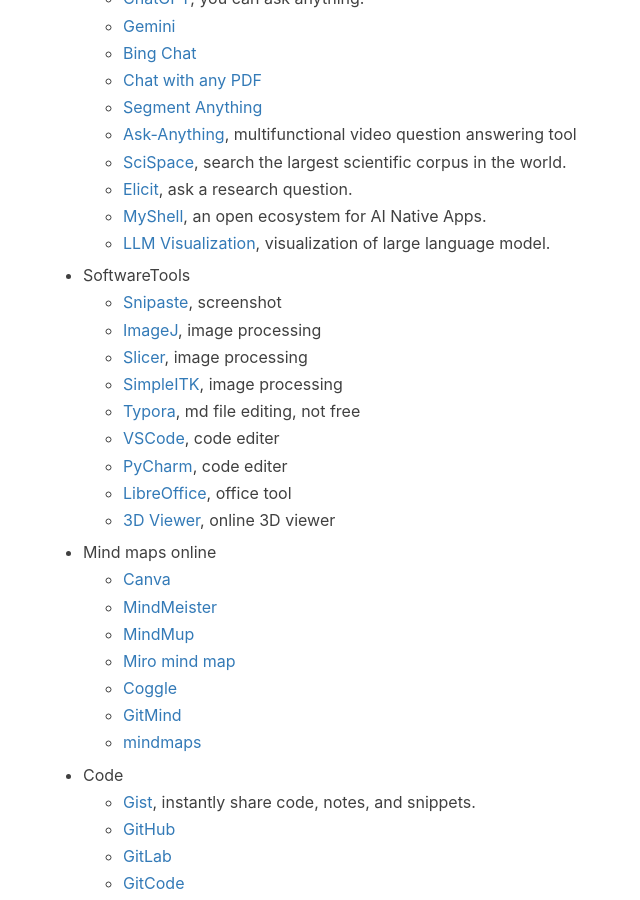
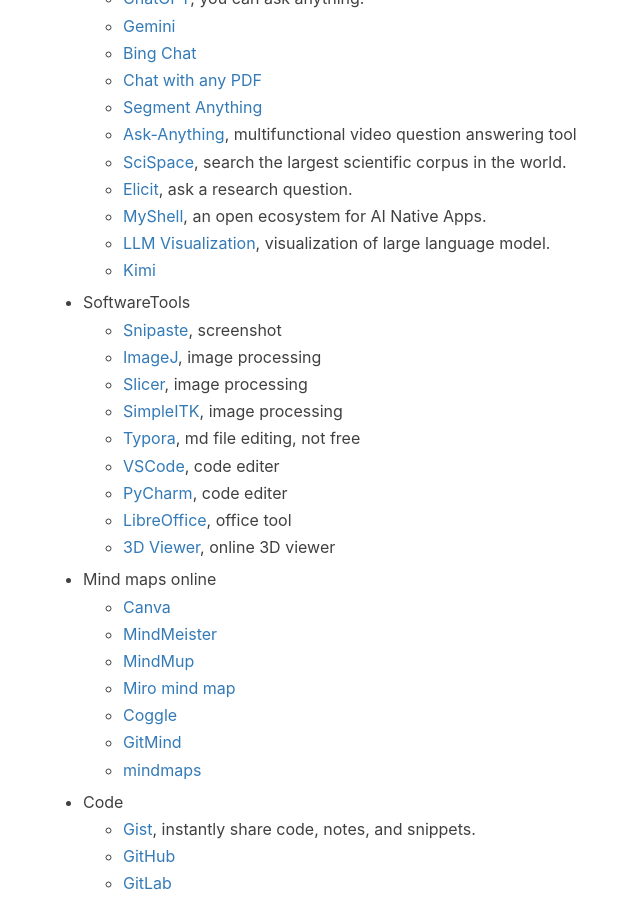
Before and after one commit to jizhang02/jizhang02.github.io, a Jekyll site: the page built from _posts/2022-09-20-productivity.markdown, in a window 1280 px wide and 900 px high, scrolled down 3470 px. Shown: the whole window, without its empty margins (222-862 px from the left). Built offline with Jekyll 4.4.1, drawn with Linux system fonts in a browser that asks for light colours; nearby versions of some CDN libraries; a script that is not in the unit is left out; comment, search, counter and statistics services are not loaded.

Commit message:
Update 2022-09-20-productivity.markdown

```diff
--- a/_posts/2022-09-20-productivity.markdown
+++ b/_posts/2022-09-20-productivity.markdown
@@ -136,6 +136,7 @@
     * [Elicit](https://elicit.org/), ask a research question.
     * [MyShell](https://app.myshell.ai/explore), an open ecosystem for AI Native Apps.
     * [LLM Visualization](https://bbycroft.net/llm), visualization of large language model.
+    * [Kimi](https://kimi.moonshot.cn/)
 
 
 
```
